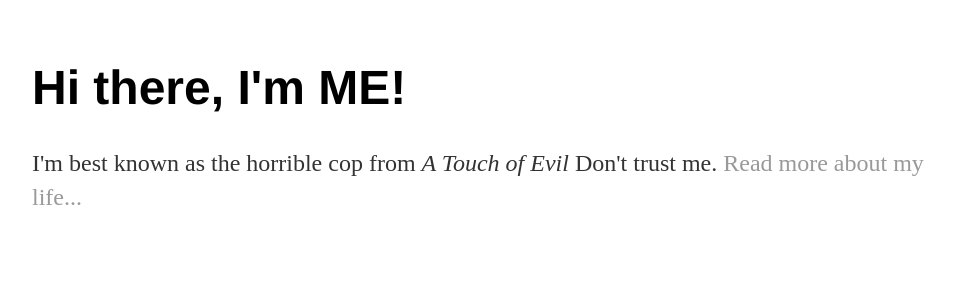
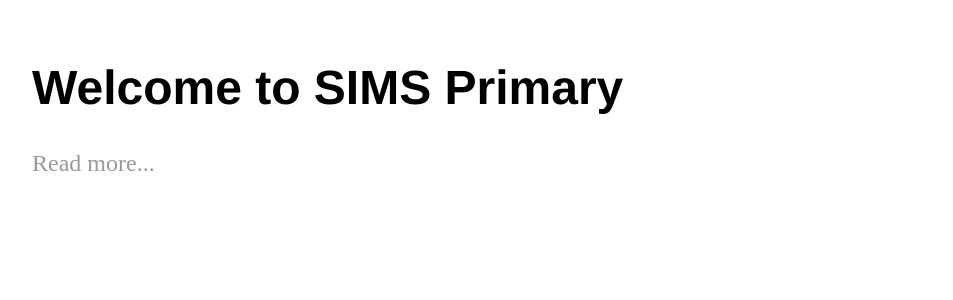
Before and after one commit to TrautsNottus/trautsnottus.github.io, a Jekyll site: the page built from index.html, in a window 1280 px wide. Shown: the top 300 px of the page, without its empty margins (160-1113 px from the left). Built offline with Jekyll 4.4.1, drawn with Linux system fonts in a browser that asks for light colours.

Commit message:
Update index.html

```diff
--- a/index.html
+++ b/index.html
@@ -1,8 +1,8 @@
 ---
 layout: default
-title: Hank Quinlan, Horrible Cop
+title: SIMS Primary Documentation
 ---
 <div class="blurb">
-	<h1>Hi there, I'm ME!</h1>
-	<p>I'm best known as the horrible cop from <em>A Touch of Evil</em> Don't trust me. <a href="/about">Read more about my life...</a></p>
+	<h1>Welcome to SIMS Primary</h1>
+	<p> <a href="/docs">Read more...</a></p>
 </div><!-- /.blurb -->
```
